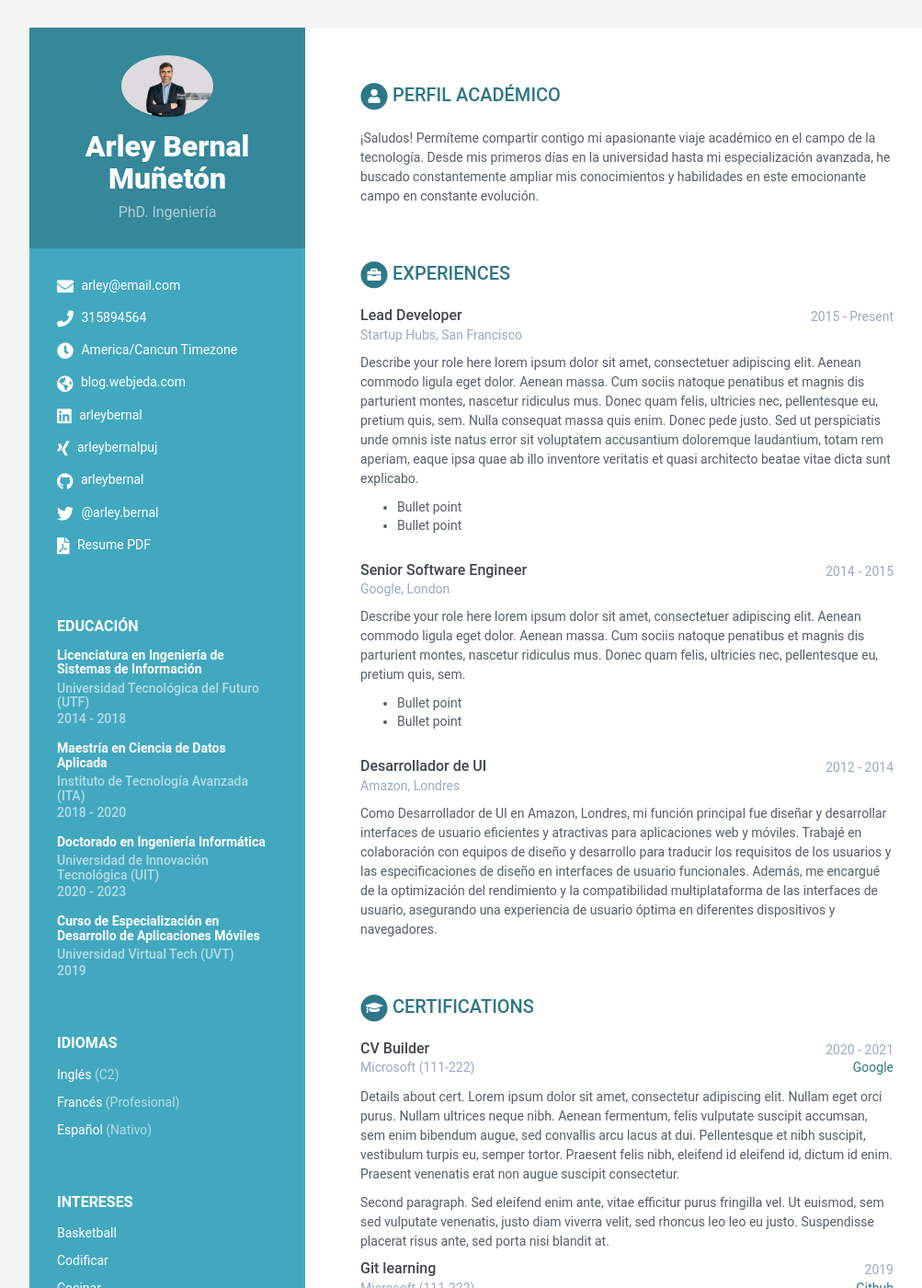
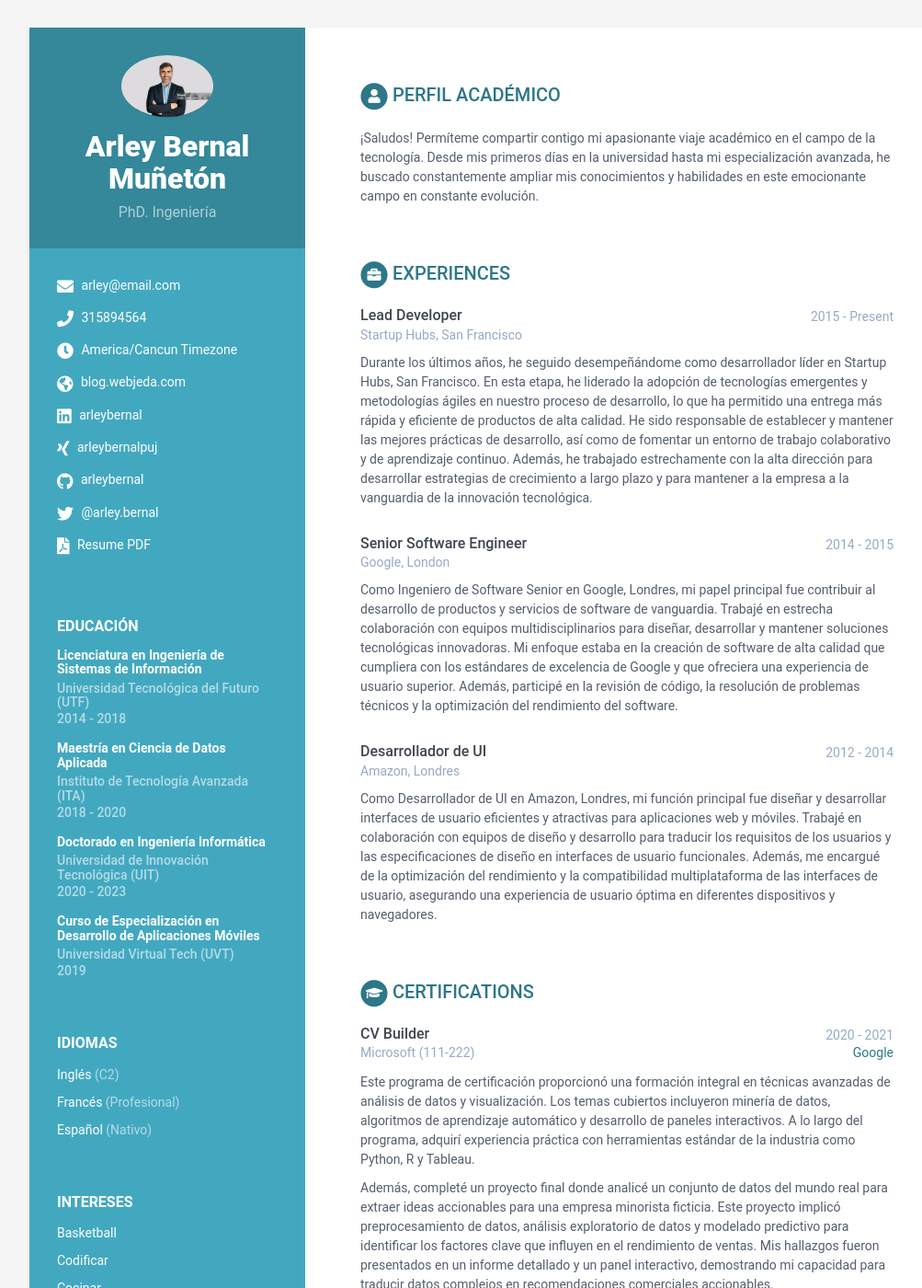
Before and after one commit to Proyecto-Fundamentos-Software/SitioWeb, a Jekyll site: the page built from index.html, in a window 1280 px wide and 1400 px high. Shown: the whole window at 92% size, without its empty margins (108-1111 px from the left). Built offline with Jekyll 4.4.1, drawn with Linux system fonts in a browser that asks for light colours; some of the changed text lies outside the part shown.

Commit message:
Modificación de las experiencias y certiicaciones

```diff
--- a/_data/data.yml
+++ b/_data/data.yml
@@ -111,28 +111,25 @@ experiences:
         time: 2015 - Present
         company: Startup Hubs, San Francisco
         details: |
-          Describe your role here lorem ipsum dolor sit amet, consectetuer
-          adipiscing elit. Aenean commodo ligula eget dolor. Aenean massa.
-          Cum sociis natoque penatibus et magnis dis parturient montes,
-          nascetur ridiculus mus. Donec quam felis, ultricies nec,
-          pellentesque eu, pretium quis, sem. Nulla consequat massa quis
-          enim. Donec pede justo. Sed ut perspiciatis unde omnis iste natus
-          error sit voluptatem accusantium doloremque laudantium, totam rem
-          aperiam, eaque ipsa quae ab illo inventore veritatis et quasi
-          architecto beatae vitae dicta sunt explicabo.
-            - Bullet point
-            - Bullet point
+          Durante los últimos años, he seguido desempeñándome como desarrollador líder en Startup
+          Hubs, San Francisco. En esta etapa, he liderado la adopción de tecnologías emergentes y
+          metodologías ágiles en nuestro proceso de desarrollo, lo que ha permitido una entrega más
+          rápida y eficiente de productos de alta calidad. He sido responsable de establecer y
+          mantener las mejores prácticas de desarrollo, así como de fomentar un entorno de trabajo
+          colaborativo y de aprendizaje continuo. Además, he trabajado estrechamente con la alta
+          dirección para desarrollar estrategias de crecimiento a largo plazo y para mantener a la
+          empresa a la vanguardia de la innovación tecnológica.
       - role: Senior Software Engineer
         time: 2014 - 2015
         company: Google, London
         details: |
-          Describe your role here lorem ipsum dolor sit amet, consectetuer
-          adipiscing elit. Aenean commodo ligula eget dolor. Aenean massa.
-          Cum sociis natoque penatibus et magnis dis parturient montes,
-          nascetur ridiculus mus. Donec quam felis, ultricies nec,
-          pellentesque eu, pretium quis, sem.
-            - Bullet point
-            - Bullet point
+          Como Ingeniero de Software Senior en Google, Londres, mi papel principal fue contribuir
+          al desarrollo de productos y servicios de software de vanguardia. Trabajé en estrecha
+          colaboración con equipos multidisciplinarios para diseñar, desarrollar y mantener
+          soluciones tecnológicas innovadoras. Mi enfoque estaba en la creación de software de alta
+          calidad que cumpliera con los estándares de excelencia de Google y que ofreciera una
+          experiencia de usuario superior. Además, participé en la revisión de código, la resolución
+          de problemas técnicos y la optimización del rendimiento del software.
       - role: Desarrollador de UI
         time: 2012 - 2014
         company: Amazon, Londres
@@ -156,19 +153,18 @@ certifications:
           credentialurl: www.google.com
           credentialname: Google
           details: |
-            Details about cert. Lorem ipsum dolor sit amet, consectetur
-            adipiscing elit.
-            Nullam eget orci purus. Nullam ultrices neque nibh.
-            Aenean fermentum, felis vulputate suscipit accumsan,
-            sem enim bibendum augue, sed convallis arcu lacus at dui.
-            Pellentesque et nibh suscipit, vestibulum turpis eu, semper tortor.
-            Praesent felis nibh, eleifend id eleifend id, dictum id enim.
-            Praesent venenatis erat non augue suscipit consectetur.
+            Este programa de certificación proporcionó una formación integral en técnicas avanzadas
+            de análisis de datos y visualización. Los temas cubiertos incluyeron minería de datos,
+            algoritmos de aprendizaje automático y desarrollo de paneles interactivos. A lo largo
+            del programa, adquirí experiencia práctica con herramientas estándar de la industria
+            como Python, R y Tableau.
 
-            Second paragraph. Sed eleifend enim ante, vitae efficitur purus
-            fringilla vel. Ut euismod, sem sed vulputate venenatis,
-            justo diam viverra velit, sed rhoncus leo leo eu justo.
-            Suspendisse placerat risus ante, sed porta nisi blandit at.
+            Además, completé un proyecto final donde analicé un conjunto de datos del mundo real
+            para extraer ideas accionables para una empresa minorista ficticia. Este proyecto
+            implicó preprocesamiento de datos, análisis exploratorio de datos y modelado predictivo
+            para identificar los factores clave que influyen en el rendimiento de ventas. Mis
+            hallazgos fueron presentados en un informe detallado y un panel interactivo, demostrando
+            mi capacidad para traducir datos complejos en recomendaciones comerciales accionables.
         - name: Git learning
           start: 2019
           end:
@@ -177,15 +173,16 @@ certifications:
           credentialurl: www.github.com
           credentialname: Github
           details: |
-            Older certification. Lorem ipsum dolor sit amet, consectetur
-            adipiscing elit.
-            Nullam eget orci purus. Nullam ultrices neque nibh.
-            Aenean fermentum, felis vulputate suscipit accumsan,
-            sem enim bibendum augue, sed convallis arcu lacus at dui.
-            Pellentesque et nibh suscipit, vestibulum turpis eu, semper tortor.
-            Praesent felis nibh, eleifend id eleifend id, dictum id enim.
-            Praesent venenatis erat non augue suscipit consectetur.
+            Esta certificación se centró en el dominio de Git y GitHub como herramientas
+            fundamentales para el desarrollo de software colaborativo. Durante el programa,
+            profundicé en los conceptos de control de versiones, ramificación, fusión y colaboración
+            en equipos distribuidos.
 
+            Además, participé en proyectos prácticos donde utilicé Git para gestionar eficientemente
+            el flujo de trabajo de desarrollo, resolver conflictos de fusión y mantener un historial
+            de cambios transparente y organizado. A través de esta experiencia, adquirí habilidades
+            sólidas en el uso avanzado de Git y GitHub, lo que me ha permitido contribuir de manera
+            efectiva a proyectos de código abierto y colaborativos.
 projects:
     title: Projects
     intro: >
@@ -255,7 +252,7 @@ publications:
         conference: "Comm. ACM 4 (1961), 51–55"
 
 skills:
-    title: Skills &amp; Proficiency
+    title: Habilidades y Proficiencia
 
     toolset:
       - name: Python & Django
```
